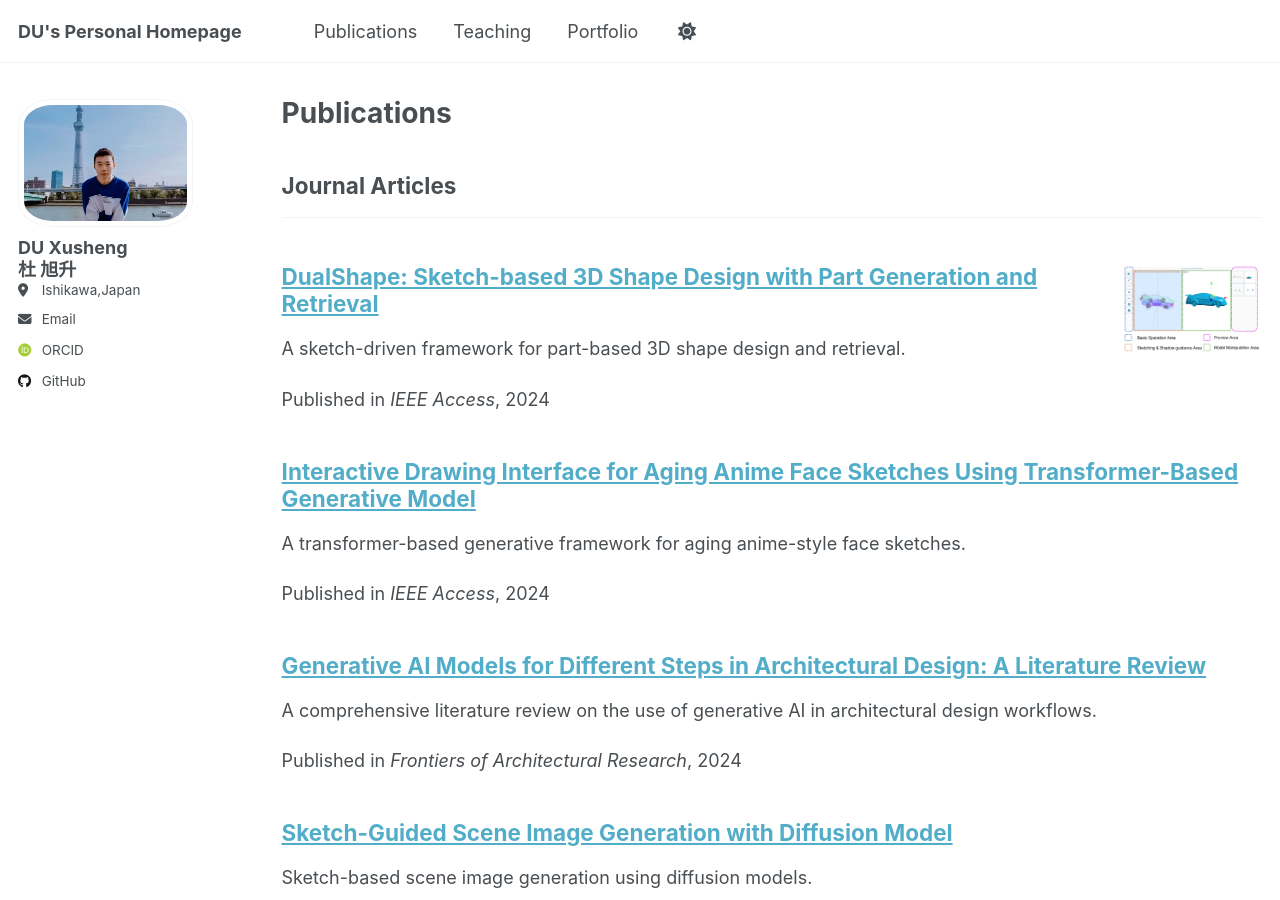
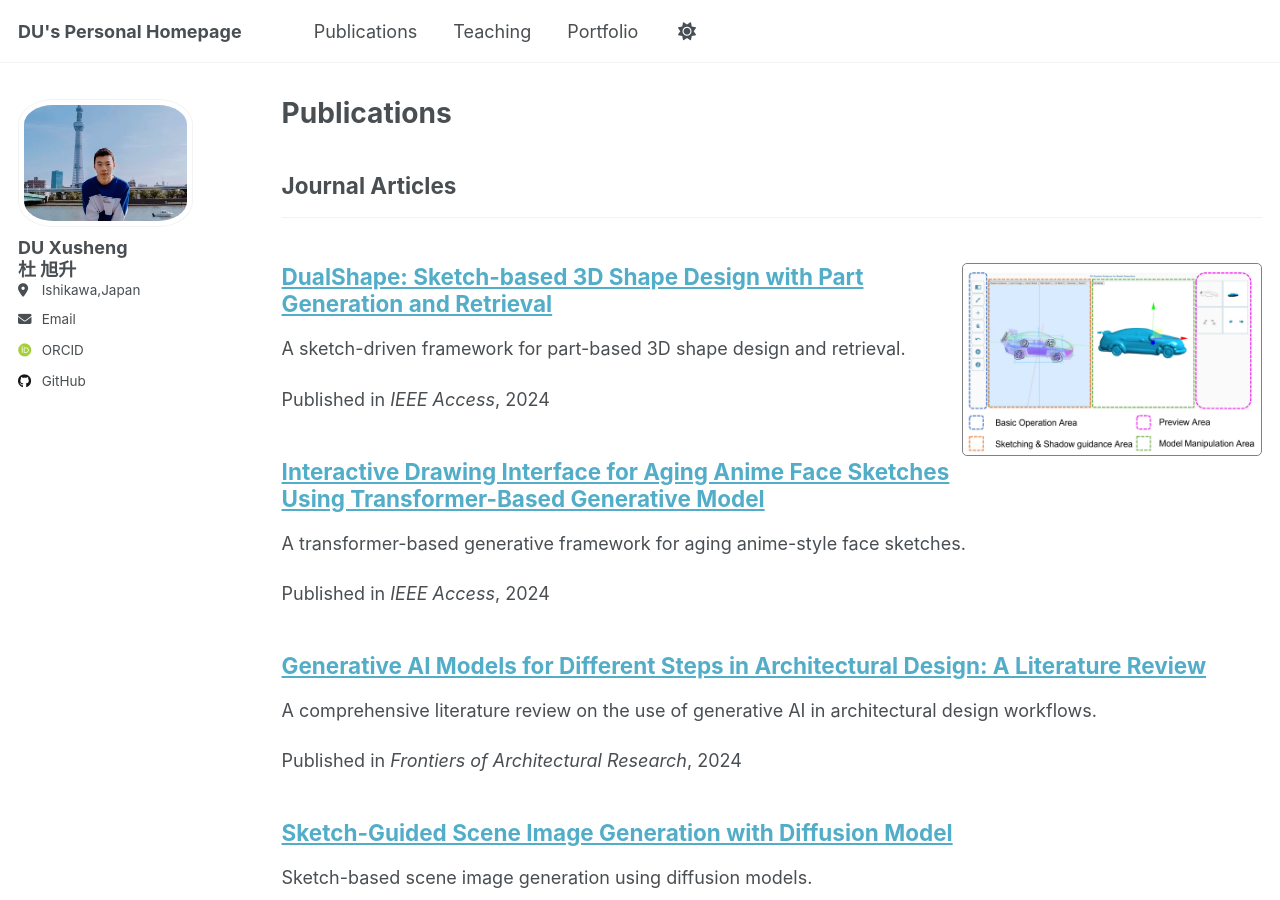
Before and after one commit to ToKyokushou/ToKyokushou.github.io, a Jekyll site: the page built from _pages/publications.html, in a window 1280 px wide and 900 px high. Built offline with Jekyll 4.4.1, drawn with Linux system fonts in a browser that asks for light colours; some web fonts are replaced.

Commit message:
Update archive-single.html

```diff
--- a/_includes/archive-single.html
+++ b/_includes/archive-single.html
@@ -15,7 +15,7 @@
 <div class="{{ include.type | default: "list" }}__item">
   <article class="archive__item" itemscope itemtype="http://schema.org/CreativeWork">
     {% if post.thumbnail %}
-      <div style="float:right; margin: 0 0 1em 1em; width: 140px;">
+      <div style="float:right; margin: 0 0 10px 0; width: 300px; border: 1px solid gray; border-radius: 5px;">
         <img src="{{ post.thumbnail | relative_url }}" alt="thumbnail" style="width:100%; border-radius:6px;">
       </div>
     {% endif %}
```
